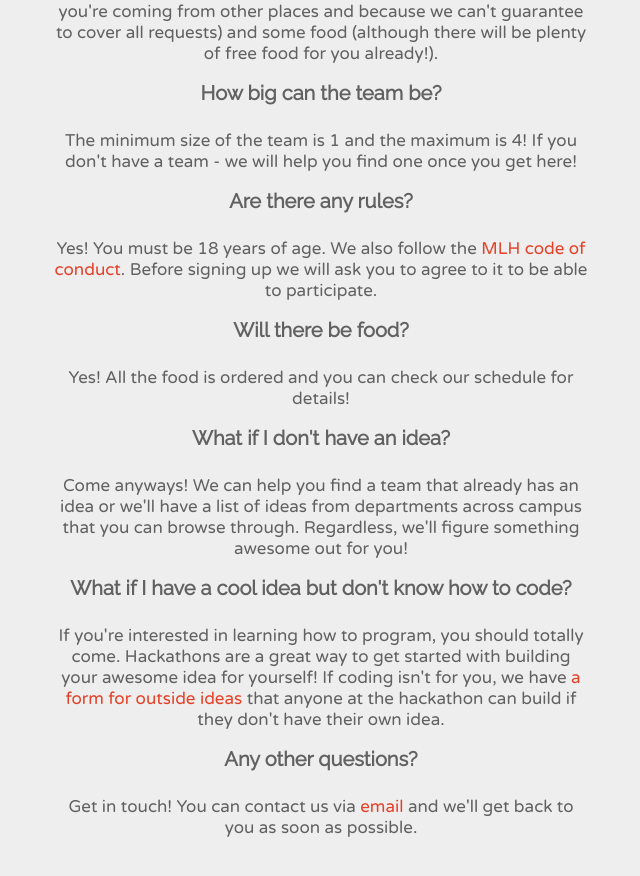
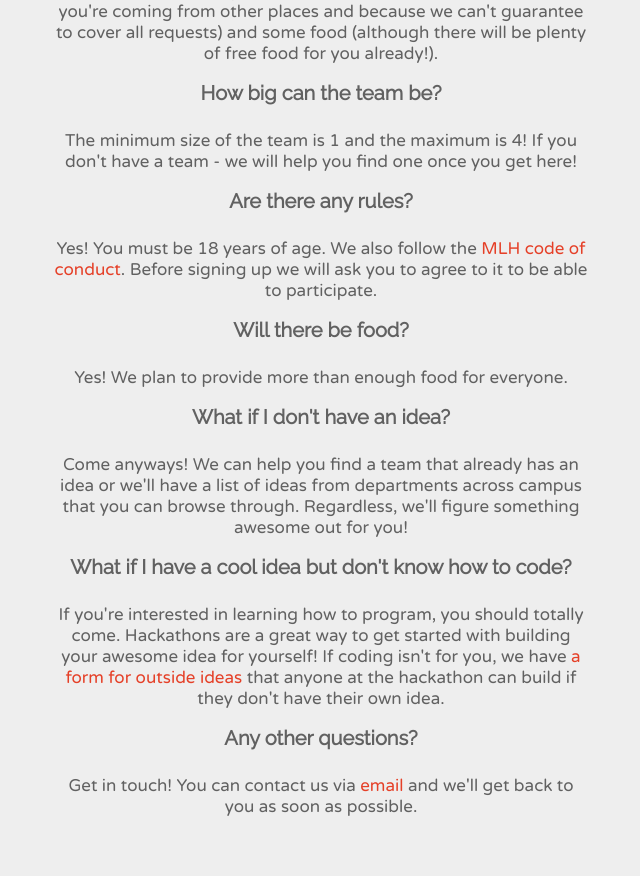
Before and after one commit to RocHack/rochack.org, a Jekyll site: the page dandyhacks/hackathon.html, which Jekyll copies as it is, in a window 1280 px wide and 900 px high, scrolled down 3105 px. Shown: the top 876 px of the window, without its empty margins (319-959 px from the left). Built offline with Jekyll 4.4.1, drawn with Linux system fonts in a browser that asks for light colours; some of the changed text lies outside the part shown.

Commit message:
fix intro and food sections of hackathon

```diff
--- a/dandyhacks/hackathon.html
+++ b/dandyhacks/hackathon.html
@@ -332,7 +332,7 @@
                     <div class="container">
                         <div class="faq-question">
                             <h3>Will there be food?</h3>
-                            <p>Yes! All the food is ordered and you can check our schedule for details!</p>
+                            <p>Yes! We plan to provide more than enough food for everyone.</p>
                         </div>
 
                         <div class="faq-question">
```
Also changed, not shown: other parts of dandyhacks/hackathon.html (+1 -1 lines).
